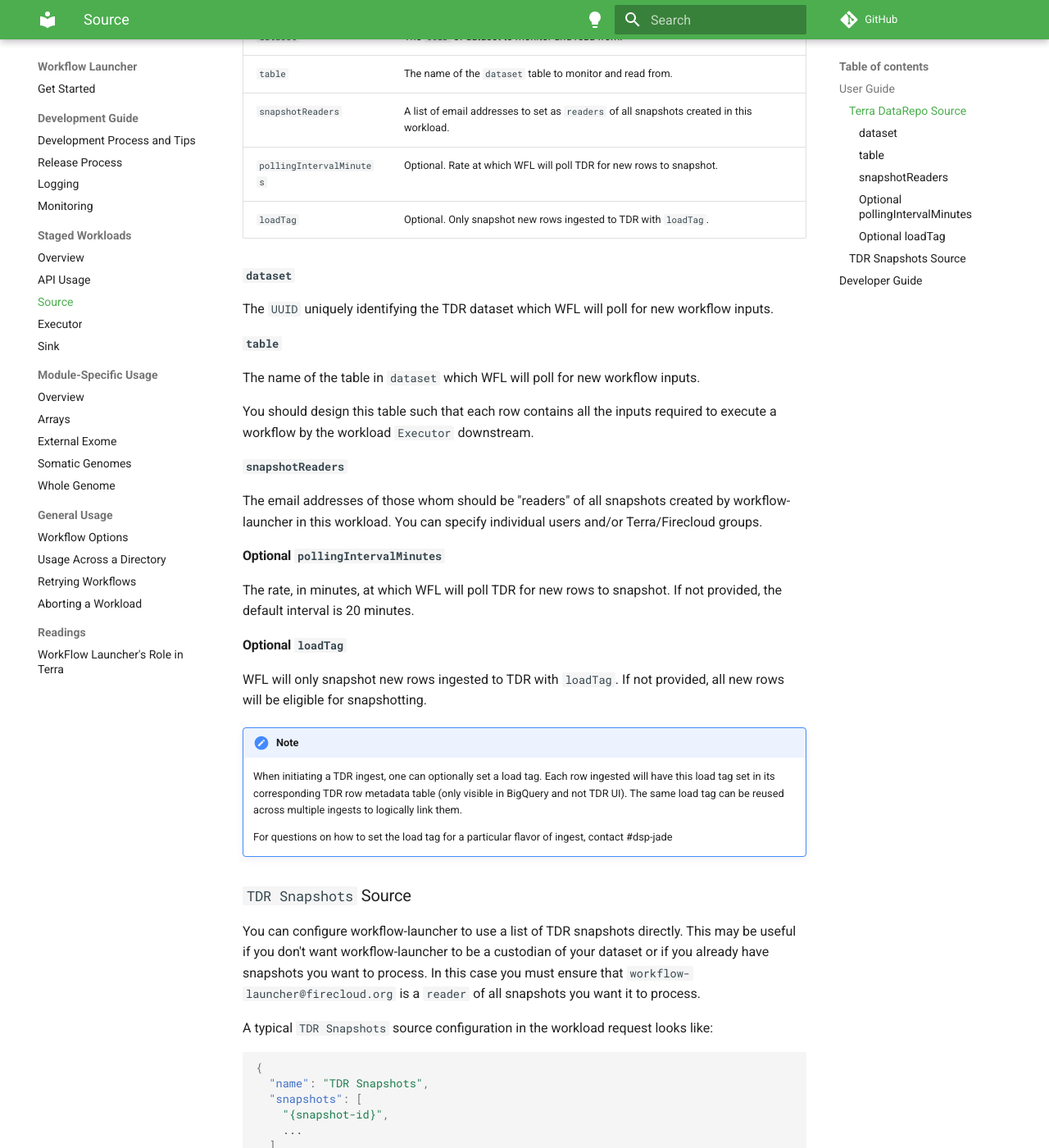
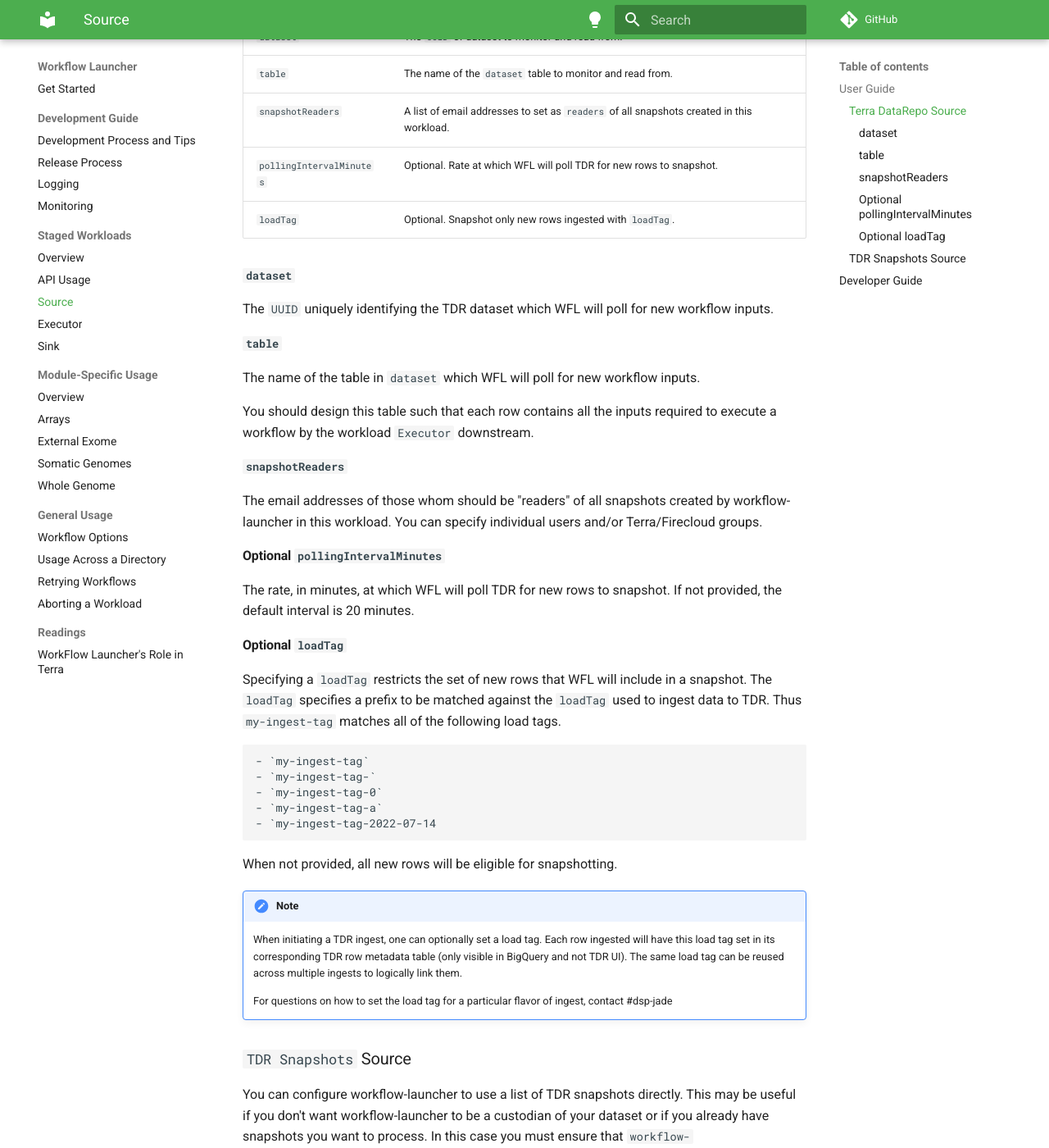
Before and after one commit to broadinstitute/wfl, an MkDocs documentation site: the page built from docs/md/staged-source.md, in a window 1280 px wide and 1400 px high, scrolled down 1272 px. Shown: the whole window at 82% size. Built offline with MkDocs 1.6.1 and Material for MkDocs 9.7.7, drawn with Linux system fonts in a browser that asks for light colours; comment, search, counter and statistics services are not loaded.

Commit message:
[GH-1678] When monitoring source load tags, match prefix instead of exact match.  (#614)
* Simplify.
* clojure -M:format
* Factor out filter keys.
* Prefix match the loadTag.

````diff
--- a/docs/md/staged-source.md
+++ b/docs/md/staged-source.md
@@ -47,14 +47,14 @@ like:
 ```
 The table below summarises the purpose of each attribute in the above request.
 
-| Attribute                | Description                                              |
-|--------------------------|----------------------------------------------------------|
-| `name`                   | Selects the `Terra DataRepo` source implementation.      |
-| `dataset`                | The `UUID` of dataset to monitor and read from.          |
-| `table`                  | The name of the `dataset` table to monitor and read from.|
-| `snapshotReaders`        | A list of email addresses to set as `readers` of all snapshots created in this workload.|
-| `pollingIntervalMinutes` | Optional.  Rate at which WFL will poll TDR for new rows to snapshot.|
-| `loadTag`                | Optional.  Only snapshot new rows ingested to TDR with `loadTag`.|
+| Attribute                | Description                                                                              |
+|--------------------------|------------------------------------------------------------------------------------------|
+| `name`                   | Selects the `Terra DataRepo` source implementation.                                      |
+| `dataset`                | The `UUID` of dataset to monitor and read from.                                          |
+| `table`                  | The name of the `dataset` table to monitor and read from.                                |
+| `snapshotReaders`        | A list of email addresses to set as `readers` of all snapshots created in this workload. |
+| `pollingIntervalMinutes` | Optional.  Rate at which WFL will poll TDR for new rows to snapshot.                     |
+| `loadTag`                | Optional.  Snapshot only new rows ingested with `loadTag`.                               |
 
 #### `dataset`
 
@@ -84,8 +84,25 @@ If not provided, the default interval is 20 minutes.
 
 #### Optional `loadTag`
 
-WFL will only snapshot new rows ingested to TDR with `loadTag`.
-If not provided, all new rows will be eligible for snapshotting.
+Specifying a `loadTag`
+restricts the set of new rows
+that WFL will include in a snapshot.
+The `loadTag` specifies
+a prefix to be matched
+against the `loadTag` used
+to ingest data to TDR.
+Thus `my-ingest-tag` matches
+all of the following load tags.
+
+    - `my-ingest-tag`
+    - `my-ingest-tag-`
+    - `my-ingest-tag-0`
+    - `my-ingest-tag-a`
+    - `my-ingest-tag-2022-07-14
+
+When not provided,
+all new rows will be eligible
+for snapshotting.
 
 !!! note
     When initiating a TDR ingest, one can optionally set a load tag.
````
Also changed, not shown: 6 other files.
